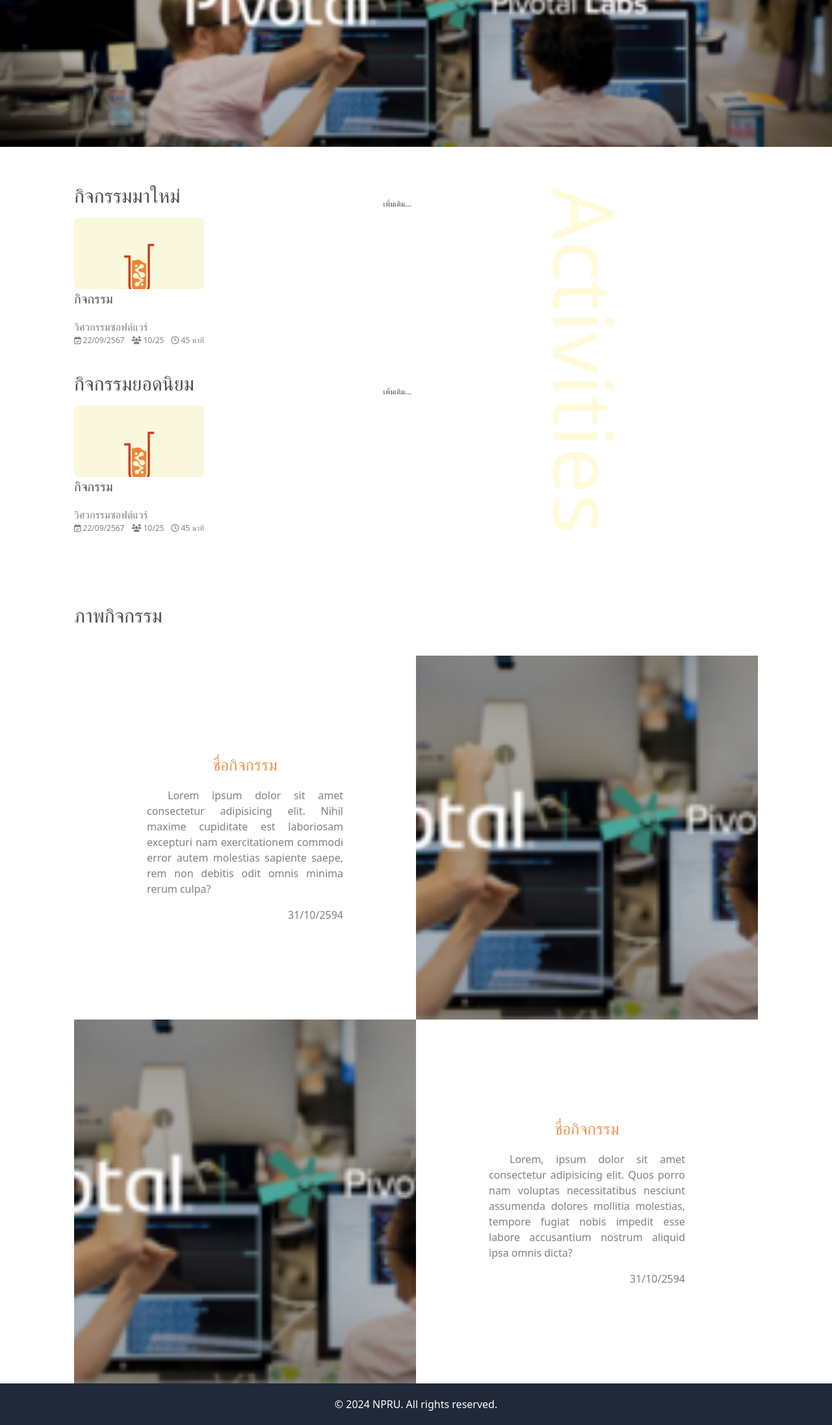
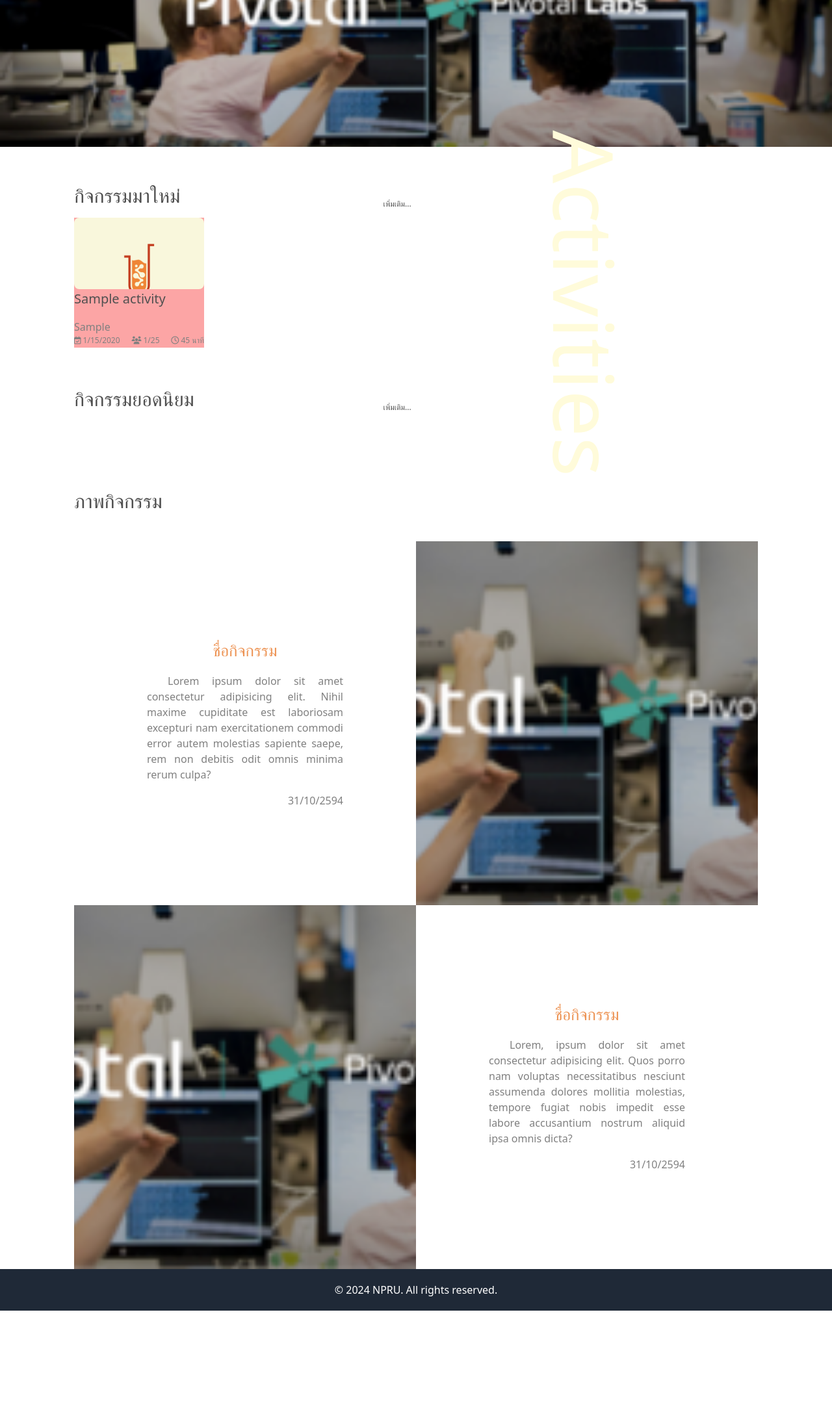
Before and after one commit to JeyZ9/poom, a CodeIgniter app: page /project-final/index.php/page/home in a window 1280 px wide. Shown: the part 254-2447 px from the top of the page at 65% size. After the commit the page ends 2271 px from the top, so only its background shows below. Run offline with CodeIgniter, Linux system fonts and the light colour scheme; tables that the repository leaves empty or names only in its code hold one stand-in row (values such as "Sample post"); some libraries are stand-ins or nearby versions.

Commit message:
create component card

```diff
--- a/application/controllers/ActivityController.php
+++ b/application/controllers/ActivityController.php
@@ -11,8 +11,9 @@ class ActivityController extends CI_Controller{
 
     public function index(){
         $data['query'] = $this->Activity->findAll();
-        $this->load->view('component/Card', $data);
-        echo json_encode($data);
+        header('Content-Type: application/json'); // Set JSON header
+        echo json_encode($data); // Output JSON data
+        exit; // Stop further execution
     }
 
     public function getById($id){
--- a/application/views/HomeView.php
+++ b/application/views/HomeView.php
@@ -30,7 +30,7 @@
                     </div>
 
                     <!-- blog -->
-                    <div class="">
+                    <div class="w-full">
                         <?php $this->load->view('component/Card'); ?>
                     </div>
                 </div>
@@ -44,7 +44,7 @@
 
                     <!-- blog -->
                     <div class="">
-                        <?php $this->load->view('component/Card'); ?>
+                        <?php $this->load->view('component/Card');?>
                     </div>
                 </div>
             </div>
--- a/application/views/component/Card.php
+++ b/application/views/component/Card.php
@@ -1,33 +1,52 @@
-<!DOCTYPE html>
-<html lang="en">
 <head>
-    <meta charset="UTF-8">
-    <meta name="viewport" content="width=device-width, initial-scale=1.0">
-    <title>Document</title>
     <link rel="stylesheet" href="https://cdnjs.cloudflare.com/ajax/libs/font-awesome/6.6.0/css/all.min.css" integrity="sha512-Kc323vGBEqzTmouAECnVceyQqyqdsSiqLQISBL29aUW4U/M7pSPA/gEUZQqv1cwx4OnYxTxve5UMg5GT6L4JJg==" crossorigin="anonymous" referrerpolicy="no-referrer" />
 </head>
 <body>
-    <div>
-        <div class="w-[200px] h-[200px]">
+    <div id="activity-list" class="grid grid-cols-4 items-center justify-center gap-x-10"></div>
+    <script src="https://cdn.tailwindcss.com"></script>
+    <script>
+        const apiEndpoint = 'http://localhost/project-final/index.php/ActivityController/';
+
+        fetch(apiEndpoint)
+            .then(response => {
+                if (!response.ok) {
+                    throw new Error('Network response was not ok');
+                }
+                return response.json(); // Parse JSON from the response
+            })
+            .then(data => {
+                console.log(data); // Output the data to check the structure
+                displayActivities(data.query); // Pass the data to a function to display
+            })
+            .catch(error => {
+                console.error('Fetch error:', error);
+            });
+
+        function displayActivities(activities) {
+            const container = document.getElementById('activity-list');
+            activities.forEach(activity => {
+                const activityCard = document.createElement('div');
+                activityCard.className = 'w-[200px] h-[200px] mb-6 bg-red-300';
+
+                activityCard.innerHTML = `
                     <div class="mb-4">
                         <div class="w-[200px] h-[110px] rounded-lg overflow-hidden">
-                    <img src="<?= base_url('assets/image/logo.png'); ?>" alt="">
+                            <img src="<?= base_url('assets/image/logo.png'); ?>" alt="Activity Logo">
                         </div>
-                <h1 class="text-[20px] text-[#505050]">กิจกรรม</h1>
+                        <h1 class="text-[20px] text-[#505050]">${activity.name}</h1>
                     </div>
                     <div class="text-[#808080]">
-            <h3 class="text-[16px]">วิศวกรรมซอฟต์แวร์</h3>
+                        <h3 class="text-[16px]">${activity.major || 'วิศวกรรมซอฟต์แวร์'}</h3>
                         <div class="flex items-center justify-between text-[12px]">
-                <p><i class="fa-regular fa-calendar-check"></i> 22/09/2567</p>
-                <p><i class="fa-solid fa-users"></i> 10/25</p>
-                <p><i class="fa-regular fa-clock"></i> 45 นาที</p>
+                            <p><i class="fa-regular fa-calendar-check"></i> ${new Date(activity.date_time).toLocaleDateString()}</p>
+                            <p><i class="fa-solid fa-users"></i> ${activity.count || 0}/25</p>
+                            <p><i class="fa-regular fa-clock"></i> ${activity.duration || 45} นาที</p>
                         </div>
                     </div>
-        </div>
-    </div>
-    <script src="https://cdn.tailwindcss.com"></script>
-    <script>
+                `;
 
+                container.appendChild(activityCard);
+            });
+        }
     </script>
 </body>
-</html>
```
Lines whose indentation alone changed are shown as unchanged.
